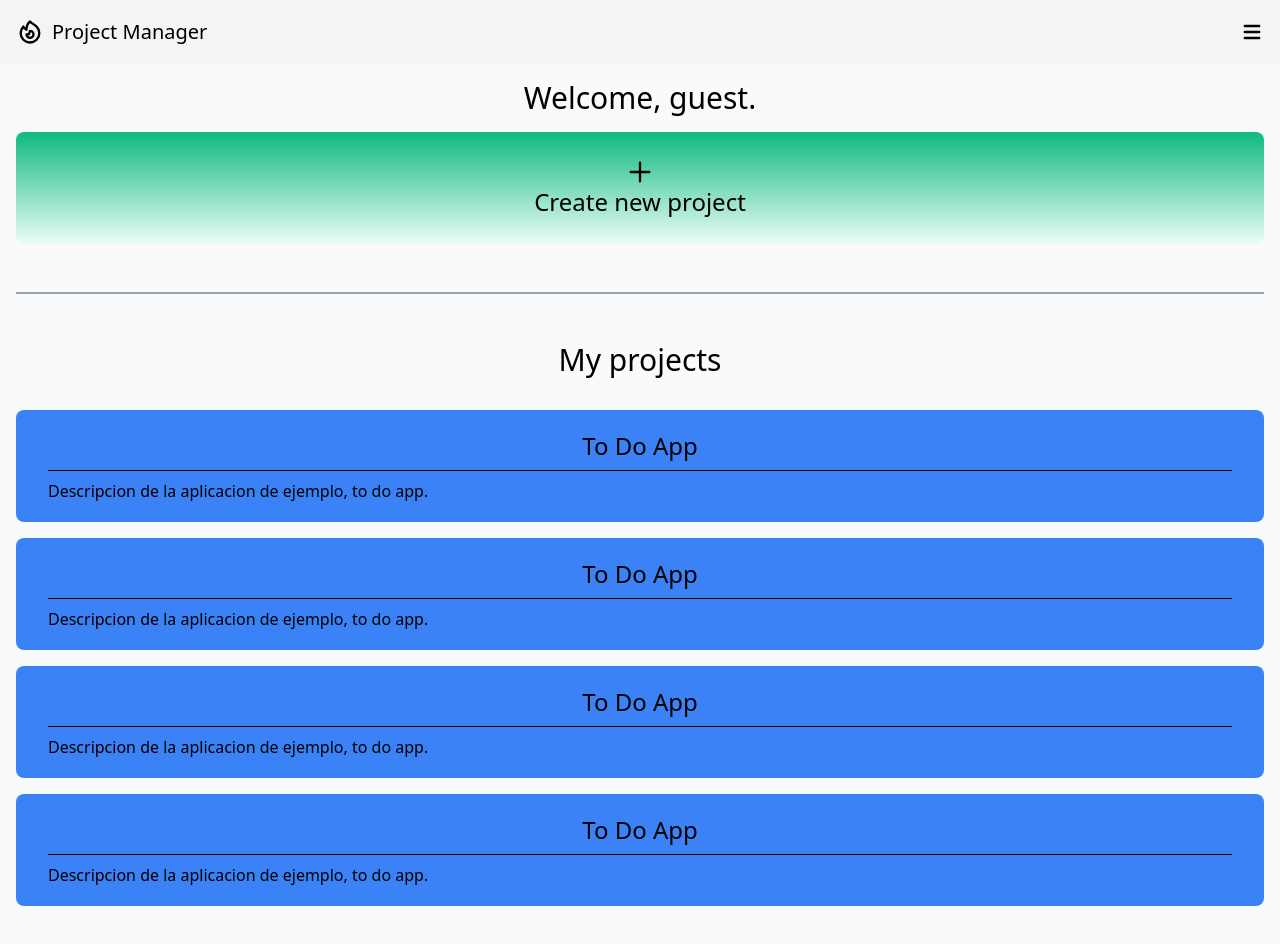
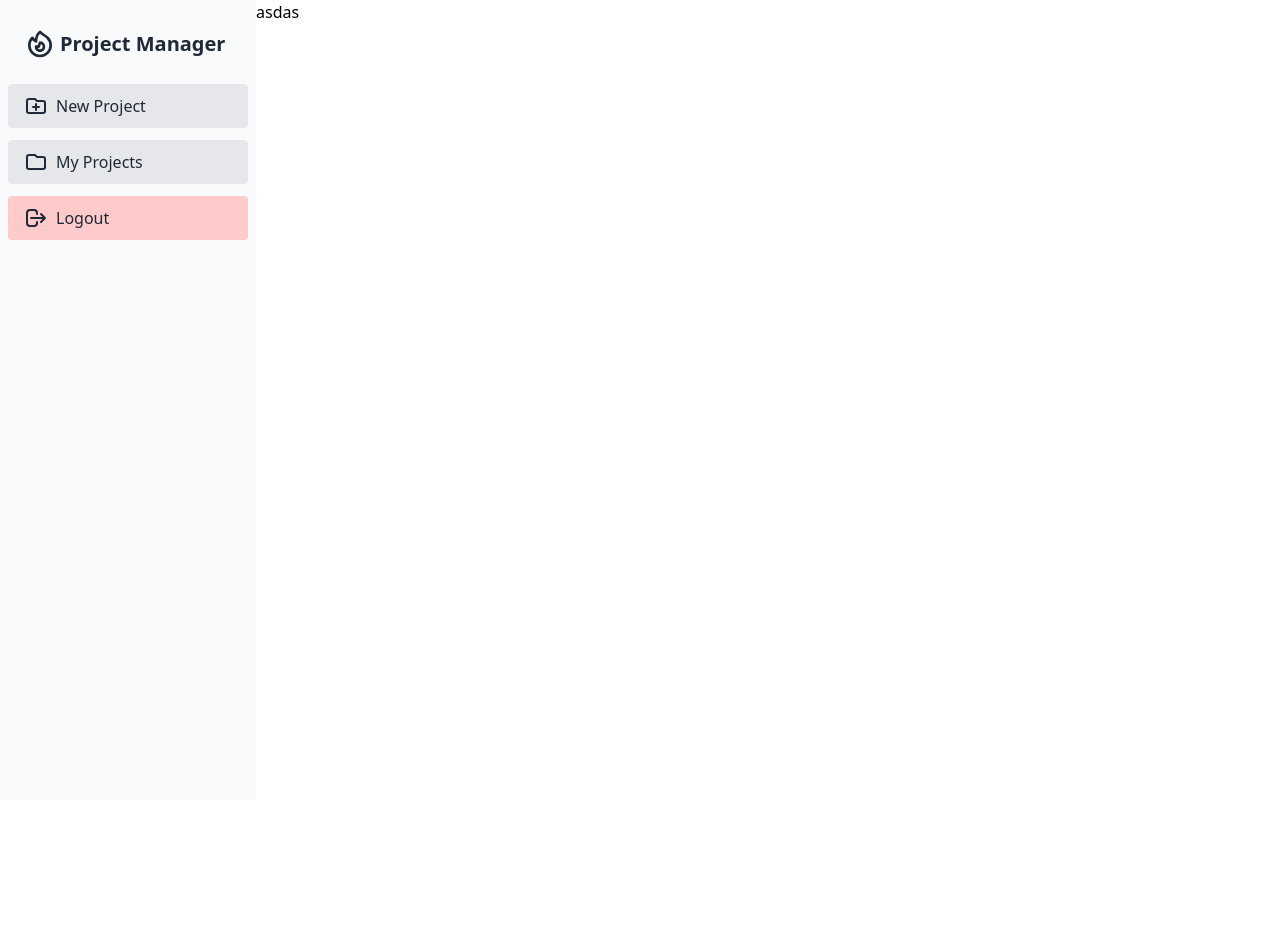
Before and after one commit to nicolasg02/Project-Manager, a Next.js app: page / in a window 1280 px wide. Shown: the top 944 px of the page. After the commit the page ends 800 px from the top, so only its background shows below. Built offline with nearby package versions, Linux system fonts and the light colour scheme.

Commit message:
navigation bars ui

```diff
--- a/components/Header.js
+++ /dev/null
@@ -1,64 +0,0 @@
-function Header() {
-  return (
-    <div className="py-16 min-h-screen">
-      <div className="my-2 h-full space-y-10">
-        {/* Desc + Create project */}
-        <div className="flex flex-col p-2 space-y-4">
-          <h2 className="text-center text-3xl">Welcome, guest.</h2>
-          <button className="h-28 rounded-lg text-2xl font-thin flex flex-col items-center justify-center bg-gradient-to-b from-green-500 to-green-50 py-2">
-            <svg
-              xmlns="http://www.w3.org/2000/svg"
-              className="h-7 w-7 font-extralight"
-              fill="none"
-              viewBox="0 0 24 24"
-              stroke="currentColor"
-            >
-              <path
-                strokeLinecap="round"
-                strokeLinejoin="round"
-                strokeWidth={2}
-                d="M12 4v16m8-8H4"
-              />
-            </svg>
-            <span>Create new project</span>
-          </button>
-        </div>
-        <hr className="mx-2 border border-gray-400" />
-        {/* Projects list */}
-        <div className="flex flex-col p-2 space-y-4">
-          <h2 className="text-center text-3xl font-light pb-4">My projects</h2>
-          <div className="flex flex-col justify-center space-y-2 h-28 bg-blue-500 rounded-lg px-8 py-4">
-            <h2 className="text-2xl text-center">To Do App</h2>
-            <hr className="border-black" />
-            <div className="truncate text-md font-light">
-              Descripcion de la aplicacion de ejemplo, to do app.
-            </div>
-          </div>
-          <div className="flex flex-col justify-center space-y-2 h-28 bg-blue-500 rounded-lg px-8 py-4">
-            <h2 className="text-2xl text-center">To Do App</h2>
-            <hr className="border-black" />
-            <div className="truncate text-md font-light">
-              Descripcion de la aplicacion de ejemplo, to do app.
-            </div>
-          </div>
-          <div className="flex flex-col justify-center space-y-2 h-28 bg-blue-500 rounded-lg px-8 py-4">
-            <h2 className="text-2xl text-center">To Do App</h2>
-            <hr className="border-black" />
-            <div className="truncate text-md font-light">
-              Descripcion de la aplicacion de ejemplo, to do app.
-            </div>
-          </div>
-          <div className="flex flex-col justify-center space-y-2 h-28 bg-blue-500 rounded-lg px-8 py-4">
-            <h2 className="text-2xl text-center">To Do App</h2>
-            <hr className="border-black" />
-            <div className="truncate text-md font-light">
-              Descripcion de la aplicacion de ejemplo, to do app.
-            </div>
-          </div>
-        </div>
-      </div>
-    </div>
-  );
-}
-
-export default Header;
--- /dev/null
+++ b/components/Home.js
@@ -0,0 +1,5 @@
+function Home() {
+  return <div className="max-h-screen overflow-y-scroll flex-1">asdas</div>;
+}
+
+export default Home;
--- a/components/MobileMenu.js
+++ b/components/MobileMenu.js
@@ -1,9 +1,9 @@
 function MobileMenu() {
   return (
-    <div className="flex flex-col px-4 divide-y divide-opacity-90 border-b-4 border-gray-300 rounded-bl-3xl bg-gray-100">
+    <div className="fixed w-full flex flex-col divide-y divide-opacity-90 border-b-4 border-gray-300 border-t-0 rounded-bl-3xl bg-gray-50 md:hidden">
       <a
         href="#projects"
-        className="flex items-center space-x-4 p-6 hover:text-nightOwl-white-hover transition duration-300 ease-in-out"
+        className="flex items-center space-x-4 p-6 hover:bg-gray-200 transition duration-300 ease-in-out"
       >
         <svg
           xmlns="http://www.w3.org/2000/svg"
@@ -23,7 +23,7 @@ function MobileMenu() {
       </a>
       <a
         href="#projects"
-        className="flex items-center space-x-4 p-6 hover:text-nightOwl-white-hover transition duration-300 ease-in-out"
+        className="flex items-center space-x-4 p-6 hover:bg-gray-200 transition duration-300 ease-in-out"
       >
         <svg
           xmlns="http://www.w3.org/2000/svg"
@@ -44,7 +44,7 @@ function MobileMenu() {
       </a>
       <a
         href="#projects"
-        className="flex items-center space-x-4 p-6 hover:text-nightOwl-white-hover transition duration-300 ease-in-out"
+        className="flex items-center space-x-4 p-6 hover:bg-red-200 transition duration-300 ease-in-out rounded-bl-3xl"
       >
         <svg
           xmlns="http://www.w3.org/2000/svg"
--- a/components/Navbar.js
+++ b/components/Navbar.js
@@ -1,18 +1,22 @@
 import { useState } from 'react';
 
 import MobileMenu from './MobileMenu';
+import Sidebar from './Sidebar';
 
 function Navbar() {
   const [toggleMobileMenu, setToggleMobileMenu] = useState(false);
 
   return (
-    <nav className="bg-gray-100 fixed inset-x-0 top-0 h-16 py-2 z-50">
-      <div className="h-full flex justify-between items-center px-2">
-        {/* Brand */}
-        <div className="flex space-x-2 items-center px-2">
+    <>
+      <div className="bg-gray-50 text-gray-800 flex justify-between md:hidden">
+        {/* Mobile: Brand */}
+        <a
+          href="#"
+          className="flex items-center space-x-1 p-4 font-bold text-gray-700 hover:text-black"
+        >
           <svg
             xmlns="http://www.w3.org/2000/svg"
-            className="h-7 w-7"
+            className="h-8 w-8"
             fill="none"
             viewBox="0 0 24 24"
             stroke="currentColor"
@@ -30,34 +34,33 @@ function Navbar() {
               d="M9.879 16.121A3 3 0 1012.015 11L11 14H9c0 .768.293 1.536.879 2.121z"
             />
           </svg>
-          <span className="text-xl">Project Manager</span>
-        </div>
 
-        {/* Mobile: Menu button */}
-        <div className="flex items-center">
+          <span>Project Manager</span>
+        </a>
+        {/* Mobile: Menu Button */}
         <button
-            className="p-2"
           onClick={() => setToggleMobileMenu(!toggleMobileMenu)}
+          className="p-4 text-gray-700 hover:text-black"
         >
           <svg
+            className="h-6 w-6"
             xmlns="http://www.w3.org/2000/svg"
-              className="h-6 w-6"
-              viewBox="0 0 20 20"
-              fill="currentColor"
+            fill="none"
+            viewBox="0 0 24 24"
+            stroke="currentColor"
           >
             <path
-                fillRule="evenodd"
-                d="M3 5a1 1 0 011-1h12a1 1 0 110 2H4a1 1 0 01-1-1zM3 10a1 1 0 011-1h12a1 1 0 110 2H4a1 1 0 01-1-1zM3 15a1 1 0 011-1h12a1 1 0 110 2H4a1 1 0 01-1-1z"
-                clipRule="evenodd"
+              strokeLinecap="round"
+              strokeLinejoin="round"
+              strokeWidth={2}
+              d="M4 6h16M4 12h16M4 18h16"
             />
           </svg>
         </button>
       </div>
-      </div>
-
-      {/* Mobile: Menu */}
       {toggleMobileMenu && <MobileMenu />}
-    </nav>
+      <Sidebar />
+    </>
   );
 }
 
--- /dev/null
+++ b/components/Sidebar.js
@@ -0,0 +1,98 @@
+function Sidebar() {
+  return (
+    <>
+      <div className="bg-gray-50 text-gray-800 w-64 space-y-6 py-7 px-2 absolute inset-y-0 left-0 transform -translate-x-full md:relative md:translate-x-0 transition duration-200 ease-in-out">
+        {/* Brand */}
+        <a href="#" className="flex items-center space-x-1 px-4">
+          <svg
+            xmlns="http://www.w3.org/2000/svg"
+            className="h-8 w-8"
+            fill="none"
+            viewBox="0 0 24 24"
+            stroke="currentColor"
+          >
+            <path
+              strokeLinecap="round"
+              strokeLinejoin="round"
+              strokeWidth={2}
+              d="M17.657 18.657A8 8 0 016.343 7.343S7 9 9 10c0-2 .5-5 2.986-7C14 5 16.09 5.777 17.656 7.343A7.975 7.975 0 0120 13a7.975 7.975 0 01-2.343 5.657z"
+            />
+            <path
+              strokeLinecap="round"
+              strokeLinejoin="round"
+              strokeWidth={2}
+              d="M9.879 16.121A3 3 0 1012.015 11L11 14H9c0 .768.293 1.536.879 2.121z"
+            />
+          </svg>
+
+          <span className="text-xl font-extrabold">Project Manager</span>
+        </a>
+        {/* nav */}
+        <nav className="space-y-3">
+          <a
+            href="#"
+            className="bg-gray-200 flex space-x-2 py-2.5 px-4 rounded transition duration-200 hover:bg-gray-600 hover:text-white"
+          >
+            <svg
+              xmlns="http://www.w3.org/2000/svg"
+              className="h-6 w-6"
+              fill="none"
+              viewBox="0 0 24 24"
+              stroke="currentColor"
+            >
+              <path
+                strokeLinecap="round"
+                strokeLinejoin="round"
+                strokeWidth={2}
+                d="M9 13h6m-3-3v6m-9 1V7a2 2 0 012-2h6l2 2h6a2 2 0 012 2v8a2 2 0 01-2 2H5a2 2 0 01-2-2z"
+              />
+            </svg>
+            <span>New Project</span>
+          </a>
+          <a
+            href="#"
+            className="bg-gray-200 flex space-x-2 py-2.5 px-4 rounded transition duration-200 hover:bg-gray-600 hover:text-white"
+          >
+            <svg
+              xmlns="http://www.w3.org/2000/svg"
+              className="h-6 w-6"
+              fill="none"
+              viewBox="0 0 24 24"
+              stroke="currentColor"
+            >
+              <path
+                strokeLinecap="round"
+                strokeLinejoin="round"
+                strokeWidth={2}
+                d="M3 7v10a2 2 0 002 2h14a2 2 0 002-2V9a2 2 0 00-2-2h-6l-2-2H5a2 2 0 00-2 2z"
+              />
+            </svg>
+            <span>My Projects</span>
+          </a>
+          <a
+            href="#"
+            className="bg-red-200 flex space-x-2 py-2.5 px-4 rounded transition duration-200 hover:bg-red-600 hover:text-white"
+          >
+            <svg
+              xmlns="http://www.w3.org/2000/svg"
+              className="h-6 w-6"
+              fill="none"
+              viewBox="0 0 24 24"
+              stroke="currentColor"
+            >
+              <path
+                strokeLinecap="round"
+                strokeLinejoin="round"
+                strokeWidth={2}
+                d="M17 16l4-4m0 0l-4-4m4 4H7m6 4v1a3 3 0 01-3 3H6a3 3 0 01-3-3V7a3 3 0 013-3h4a3 3 0 013 3v1"
+              />
+            </svg>
+            <span>Logout</span>
+          </a>
+        </nav>
+      </div>
+    </>
+  );
+}
+
+export default Sidebar;
--- a/pages/index.js
+++ b/pages/index.js
@@ -1,11 +1,11 @@
 import Head from 'next/head';
 
 import Navbar from '../components/Navbar';
-import Header from '../components/Header';
+import Home from '../components/Home';
 
 export default function index() {
   return (
-    <div className="min-h-screen bg-gray-50 px-2">
+    <div className="bg-white min-h-screen">
       <Head>
         <title>Nicolas Garcia | Frontend Developer</title>
         <meta
@@ -14,8 +14,10 @@ export default function index() {
         />
         <link rel="icon" href="/code.svg" />
       </Head>
-      <Navbar />
-      <Header />
+      <div className="relative min-h-screen md:flex">
+        <Navbar />
+        <Home />
+      </div>
     </div>
   );
 }
```
Lines whose indentation alone changed are shown as unchanged.
